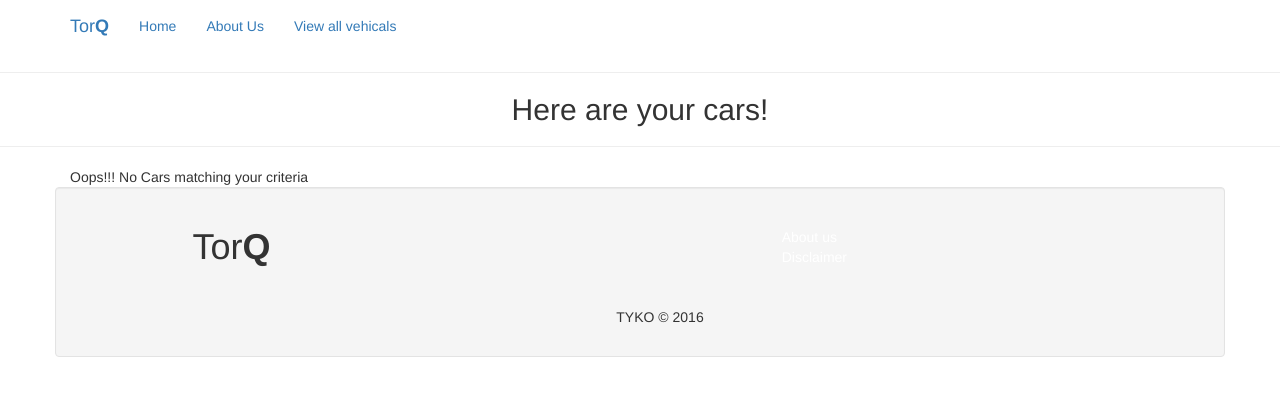
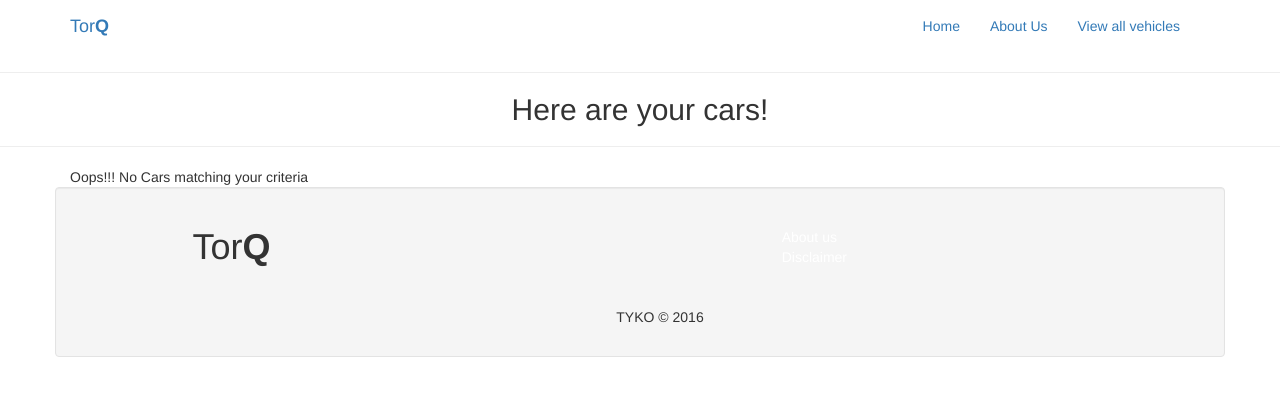
Before and after one commit to chrissmartin/torq, a PHP site: page /result_index.php in a window 1280 px wide. Shown: the top 396 px of the page. Run offline with PHP 8.4, Linux system fonts and the light colour scheme; data that the repository does not hold is empty; some libraries are stand-ins or nearby versions.

Commit message:
changes to header
*Vehicle spelling mistake
*Menu Aligned to Right

```diff
--- a/header.php
+++ b/header.php
@@ -9,9 +9,9 @@
 
     <!-- Collect the nav links, forms, and other content for toggling -->
     <div class=\"collapse navbar-collapse\">
-      <ul class=\"nav navbar-nav\">
+      <ul style=\"position:relative;float:right;\" class=\"nav navbar-nav\">
         <li class=\"active\"><a href=\"index.php\" class=\"nav-button\">Home<span class=\"sr-only\">(current)</span></a> </li>
-        <li><a href=\"about.php\">About Us</a> </li><li><a href=\"viewall.php\">View all vehicals</a> </li>
+        <li><a href=\"about.php\">About Us</a> </li><li><a href=\"viewall.php\">View all vehicles</a> </li>
       </ul>
 
     </div>
```
